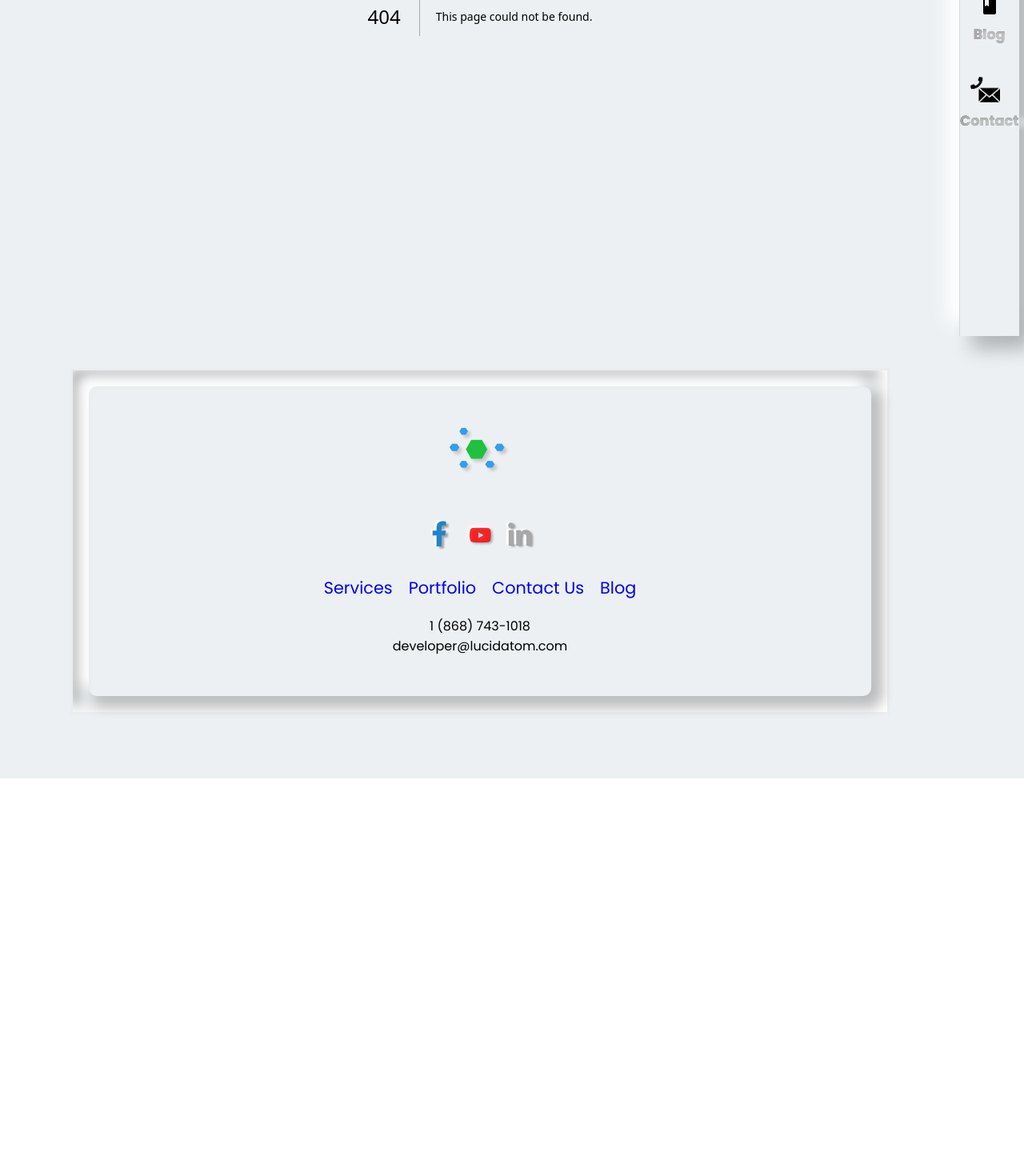
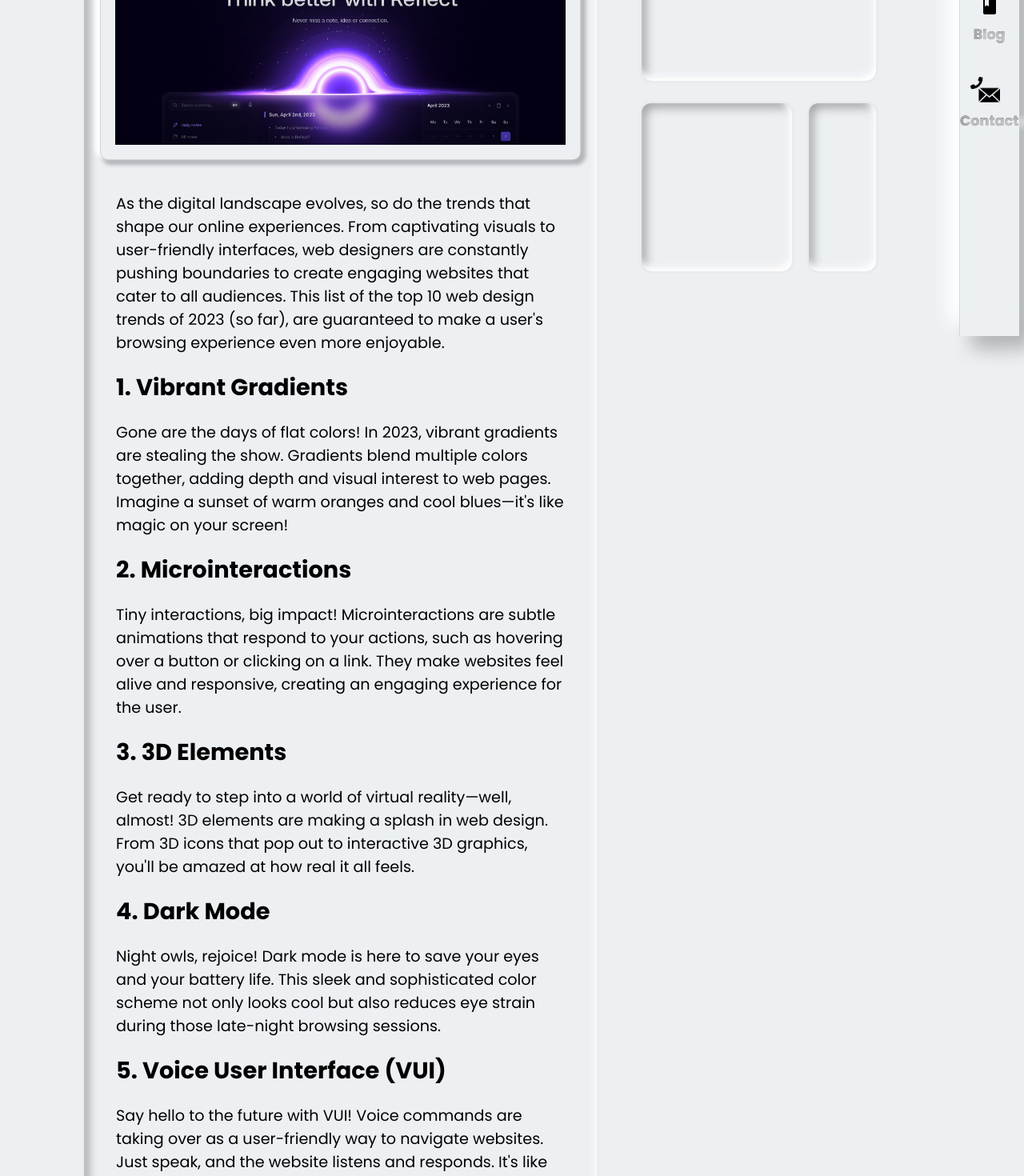
Before and after one commit to JonG-exe/personal-portfolio-nextjs, a Next.js app: page /blog/top-10-web-design-trends-2023 in a window 1280 px wide. Before the commit this address had no page. Shown: the part 380-1850 px from the top of the page at 80% size. Before the commit the page ends 1353 px from the top, so only its background shows below. Built offline with nearby package versions, Linux system fonts and the light colour scheme.

Commit message:
Added 10 Top Web Design Trends Blog post

```diff
--- a/components/BlogLink.js
+++ b/components/BlogLink.js
@@ -34,8 +34,8 @@ const BlogLink = ( { title, description, image, href } ) => {
                 justifyContent={"flex-start"}
                 alignItems={"center"}
             >
-                <Box maxWidth="45%" m="20px" display="flex" justifyContent={"center"}>
-                    <Image width={200} src={image} alt="" />
+                <Box width="45%" maxWidth="45%" m="20px" display="flex" justifyContent={"center"}>
+                    <Image width={200} className="blog-link-image" src={image} alt="" />
                 </Box>
 
                 <Box mr="20px" p="25px" display="flex" flexDirection="column" justifyContent={"center"} alignItems={"center"}>
--- /dev/null
+++ b/pages/blog/top-10-web-design-trends-2023.js
@@ -0,0 +1,59 @@
+import BlogArticle from "../../components/BlogArticle"
+import ImageAuthor from "../../images/23.png"
+import tempProfilePhoto from "../../images/jon-g-profile-picture.png"
+import heroImage from "../../images/Blog/top-10-web-design-trends-2023/hero-image-10-website-trends.jpg"
+
+export default function SEO() {
+    return (
+        <BlogArticle
+            title="10 Web Design Trends of 2023"
+            h1="10 Top Web Design Trends of 2023"
+            authorImage={tempProfilePhoto}
+            mainImage={heroImage}
+            authorImg={ImageAuthor}
+            authorName="Jon.G"
+            mainContent={
+                <div class="blog-article">
+
+                    <p>As the digital landscape evolves, so do the trends that shape our online experiences. From captivating visuals to user-friendly interfaces, web designers are constantly pushing boundaries to create engaging websites that cater to all audiences. This list of the top 10 web design trends of 2023 (so far), are guaranteed to make a user{"'s"} browsing experience even more enjoyable.</p>
+
+                    <h2>1. Vibrant Gradients</h2>
+                    <p>Gone are the days of flat colors! In 2023, vibrant gradients are stealing the show. Gradients blend multiple colors together, adding depth and visual interest to web pages. Imagine a sunset of warm oranges and cool blues—it's like magic on your screen!</p>
+
+                    <h2>2. Microinteractions</h2>
+                    <p>Tiny interactions, big impact! Microinteractions are subtle animations that respond to your actions, such as hovering over a button or clicking on a link. They make websites feel alive and responsive, creating an engaging experience for the user.</p>
+
+                    <h2>3. 3D Elements</h2>
+                    <p>Get ready to step into a world of virtual reality—well, almost! 3D elements are making a splash in web design. From 3D icons that pop out to interactive 3D graphics, you'll be amazed at how real it all feels.</p>
+
+                    <h2>4. Dark Mode</h2>
+                    <p>Night owls, rejoice! Dark mode is here to save your eyes and your battery life. This sleek and sophisticated color scheme not only looks cool but also reduces eye strain during those late-night browsing sessions.</p>
+
+                    <h2>5. Voice User Interface (VUI)</h2>
+                    <p>Say hello to the future with VUI! Voice commands are taking over as a user-friendly way to navigate websites. Just speak, and the website listens and responds. It's like having a friendly assistant at your fingertips!</p>
+
+                    <h2>6. Augmented Reality (AR) Integration</h2>
+                    <p>Ever wondered how that new furniture would look in your room? With AR integration, wonder no more! Websites are embracing augmented reality to let you visualize products in your own space before making a purchase.</p>
+
+                    <h2>7. Bold Typography</h2>
+                    <p>Words can be beautiful too! Bold and eye-catching typography is making a comeback. Large, expressive fonts not only convey powerful messages but also add a creative touch to web designs.</p>
+
+                    <h2>8. Neumorphism</h2>
+                    <p>Fancy a soft, tactile experience? Neumorphism is the design trend for you. This style creates elements that appear to rise from or sink into the surface, giving a delightful, almost 3D-like look to buttons and icons.</p>
+
+                    <h2>9. Collaborative Storytelling</h2>
+                    <p>Get ready to be part of the story! Websites are now inviting users to engage in collaborative storytelling. From voting on content to interactive quizzes, you have the power to shape the narrative.</p>
+
+                    <h2>10. Speedy Performance</h2>
+                    <p>Nobody likes waiting forever for a page to load! Web designers are prioritizing speed in 2023. With faster load times and optimized performance, you'll enjoy seamless browsing without the frustration of delays.</p>
+
+                    <h2>Final Thoughts</h2>
+
+                    <p>There you have it—the top 10 web design trends of 2023 that are transforming the digital world. From vivid gradients and 3D elements to voice commands and collaborative storytelling, web designers are continuously enhancing your online journey. Embrace these trends, and embark on a delightful surfing experience like never before! Happy browsing!</p>
+
+                </div>
+            }
+
+        />
+    )
+}
--- a/styles/tutorial.css
+++ b/styles/tutorial.css
@@ -1,5 +1,5 @@
 .h1-tutorial {
-    color: grey;
+    color: rgb(94, 94, 94);
     font-size: 2.3rem;
     width: max-content;
     height: max-content;
@@ -13,6 +13,12 @@
 .blog-article {
     padding: 10px 0;
     font-size: 1.2em;
+}
+
+p {
+    margin-left: 20px;
+    margin: 20px;
+
 }
 
 .blog-article ul li {
```
Also changed, not shown: pages/blog/index.js (+8 -0 lines), pages/index.js (+5 -2 lines), images/Blog/top-10-web-design-trends-2023/hero-image-10-website-trends.jpg (added).
